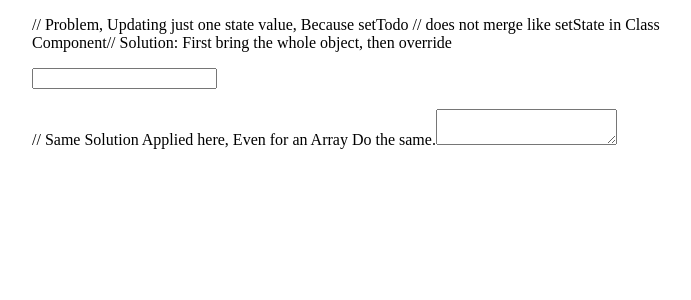
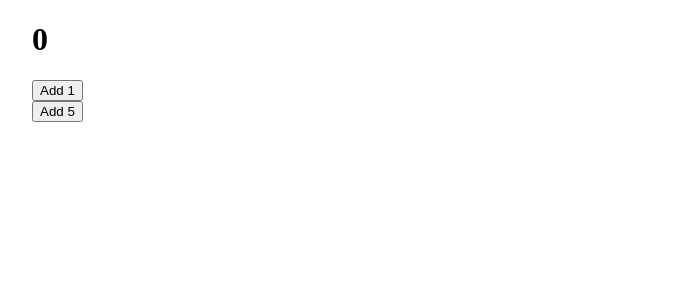
Before and after one commit to abulbashar98/think_in_react_way_by_learnwithsumit, a React (Create React App) app: page / in a window 1280 px wide. Shown: the top 300 px of the page, without its empty margins (476-1167 px from the left). Built offline with nearby package versions, Linux system fonts and the light colour scheme.

Commit message:
Problem 2:- Using The Correct way to setState using the prev state, Using Call vack

```diff
--- a/src/App.js
+++ b/src/App.js
@@ -1,27 +1,12 @@
 import React from "react";
-import TodoFunctional from "./Components/TodoFunctional";
+import Counter from "./Components/Counter";
 
 
+function App() {
+
+  return <Counter></Counter>
 
 
+}
 
-
-
-
-
-export default class App extends React.Component {
-
-
-
-
-  render() {
-
-    return (
-
-      <>
-        <TodoFunctional />
-      </>
-
-    )
-  }
-}
+export default App;
--- /dev/null
+++ b/src/Components/Counter.js
@@ -0,0 +1,40 @@
+import React, { useState } from 'react';
+
+const Counter = () => {
+    const [count, setCount] = useState(0);
+    const style = {
+        width: '50%',
+        marginLeft: '500px'
+    }
+
+    const addFive = () => {
+
+        let i = 0
+        while (i < 5) {
+            // still adds 1, whole while loop and set count once is Batch
+            // setCount(count + 1);
+
+            // solve using Call Back
+            setCount((prevState) => prevState + 1);
+            i += 1;
+        }
+    }
+
+
+
+    return (
+        <div style={style}>
+            <h1>{count}</h1>
+            {/* // Wrong way of updating state. */}
+            {/* <button type='button' onClick={() => setCount(count + 1)}>Add 1</button> */}
+
+            {/* // Recomended way */}
+            <button type='button' onClick={() => setCount((prevState) => prevState + 1)}>Add 1</button>
+            <br />
+            {/* let me where is the Problem with Batch Update */}
+            <button type='button' onClick={addFive}>Add 5</button>
+        </div>
+    );
+};
+
+export default Counter;
```
